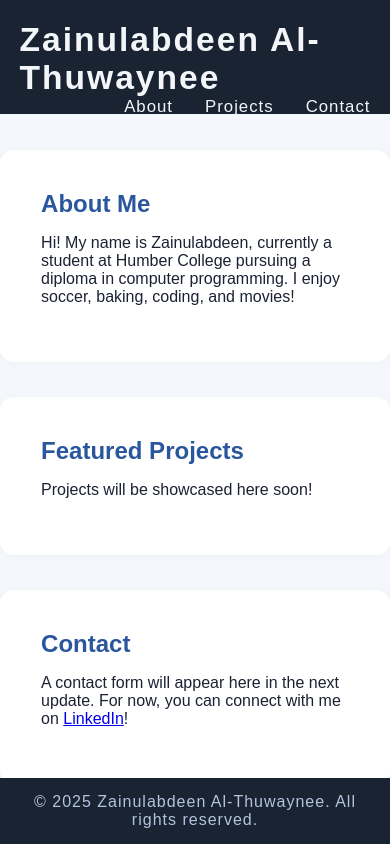
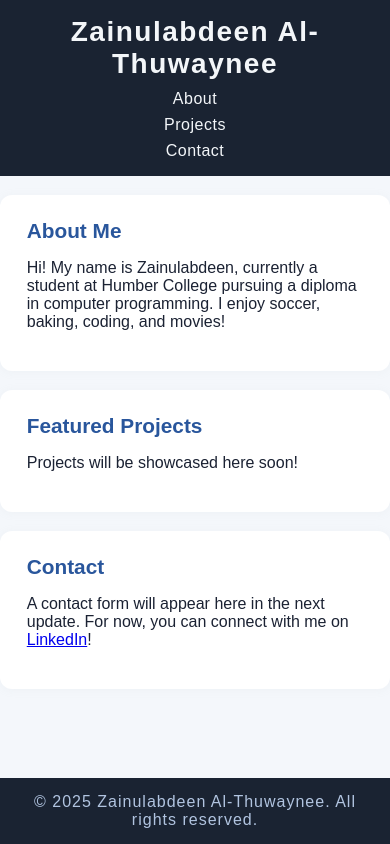
Before and after one commit to zthuwaynee/my-portfolio, a plain HTML site: page index.html in a window 390 px wide. Drawn offline with Linux system fonts and the light colour scheme.

Commit message:
Pushed CSS updates

```diff
--- a/style.css
+++ b/style.css
@@ -3,6 +3,7 @@ body {
     font-family: 'Montserrat', Arial, sans-serif;
     background: #f4f7fb;
     color: #1b2233;
+    padding-bottom: 72px;
 }
 
 .container {
@@ -52,6 +53,7 @@ nav a {
 
 nav a:hover {
     color: #efc75e;
+    text-decoration: underline;
 }
 
 section {
@@ -82,3 +84,54 @@ footer {
     font-size: 1rem;
     z-index: 10;
 }
+
+/* Responsive: ≤ 600px */
+@media (max-width: 600px) {
+    .container {
+        width: 94%;
+        padding: 0 0.5rem;
+    }
+
+    header {
+        padding: 1rem 0;
+        text-align: center;
+    }
+
+    header h1 {
+        display: block;
+        font-size: 1.75rem;
+        letter-spacing: 1.5px;
+    }
+
+    nav {
+        float: none;
+        display: block;
+        margin-top: 0.6rem;
+    }
+
+    nav ul {
+        flex-direction: column;
+        align-items: center;
+        gap: 0.5rem;
+    }
+
+    nav li {
+        margin: 0;
+    }
+
+    nav a {
+        font-size: 1rem;
+        letter-spacing: 0.5px;
+    }
+
+    section {
+        margin: 1.2rem 0;
+        padding: 1.5rem 1rem;
+        border-radius: 12px;
+    }
+
+    section h2 {
+        font-size: 1.3rem;
+        margin-bottom: 0.6rem;
+    }
+}
```
